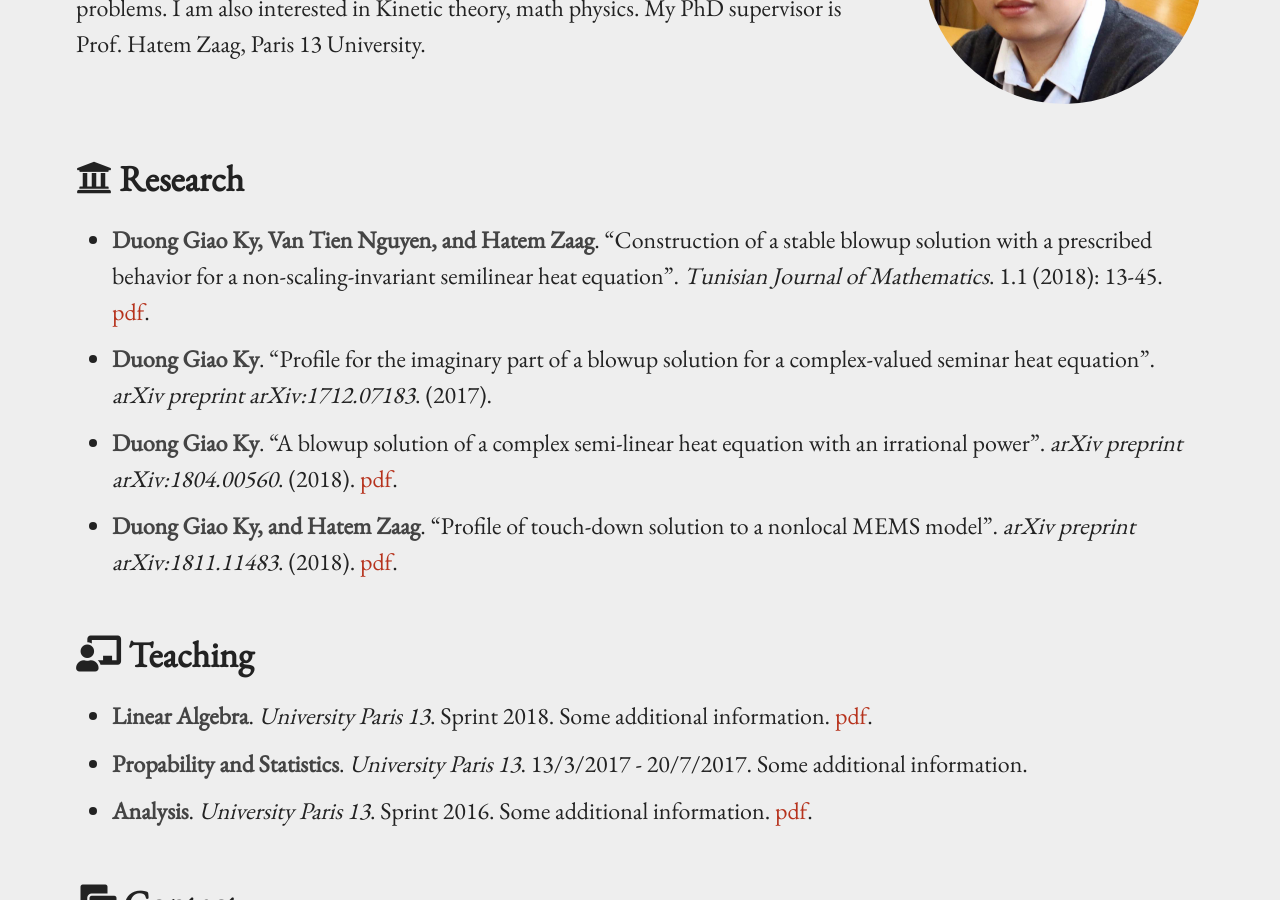
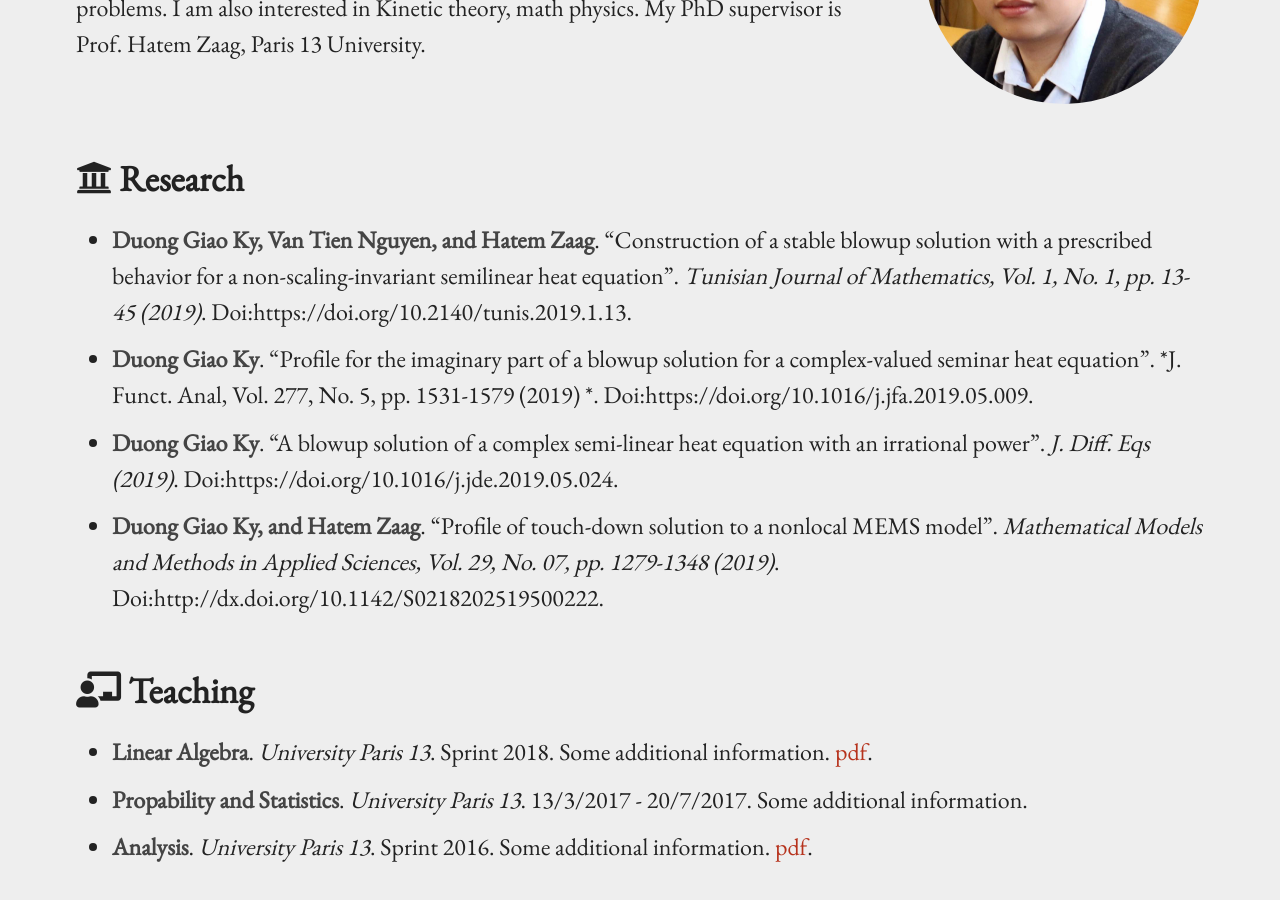
Before and after one commit to duonggiaoky/duonggiaoky.github.io, a Jekyll site: the page built from index.md, in a window 1280 px wide and 900 px high, scrolled down 301 px. Built offline with Jekyll 4.4.1, drawn with Linux system fonts in a browser that asks for light colours.

Commit message:
Update research.yml
I would like to update my research.

```diff
--- a/_data/research.yml
+++ b/_data/research.yml
@@ -1,19 +1,17 @@
 - author: "Duong Giao Ky, Van Tien Nguyen, and Hatem Zaag"
   article: "Construction of a stable blowup solution with a prescribed behavior for a non-scaling-invariant semilinear heat equation"
-  editor: "Tunisian Journal of Mathematics"
-  pdf: "ex.pdf"
-  more: "1.1 (2018): 13-45"
+  editor: "Tunisian Journal of Mathematics, Vol. 1,  No. 1, pp. 13-45 (2019)"
+  more: "Doi:https://doi.org/10.2140/tunis.2019.1.13"
 - author: "Duong Giao Ky"
   article: "Profile for the imaginary part of a blowup solution for a complex-valued seminar heat equation"
-  editor: "arXiv preprint arXiv:1712.07183"
-  more: "(2017)"
+  editor: "J. Funct. Anal, Vol. 277, No. 5,  pp. 1531-1579 (2019)
+"
+  more: "Doi:https://doi.org/10.1016/j.jfa.2019.05.009"
 - author: "Duong Giao Ky"
   article: "A blowup solution of a complex semi-linear heat equation with an irrational power"
-  editor: "arXiv preprint arXiv:1804.00560"
-  pdf: "ex.pdf"
-  more: "(2018)"
+  editor: "J. Diff. Eqs (2019)"
+  more: "Doi:https://doi.org/10.1016/j.jde.2019.05.024"
 - author: "Duong Giao Ky, and Hatem Zaag"
   article: "Profile of touch-down solution to a nonlocal MEMS model"
-  editor: "arXiv preprint arXiv:1811.11483"
-  pdf: "ex.pdf"
-  more: "(2018)"
+  editor: "Mathematical Models and Methods in Applied Sciences, Vol. 29, No. 07, pp. 1279-1348 (2019)"
+  more: "Doi:http://dx.doi.org/10.1142/S0218202519500222"
```
